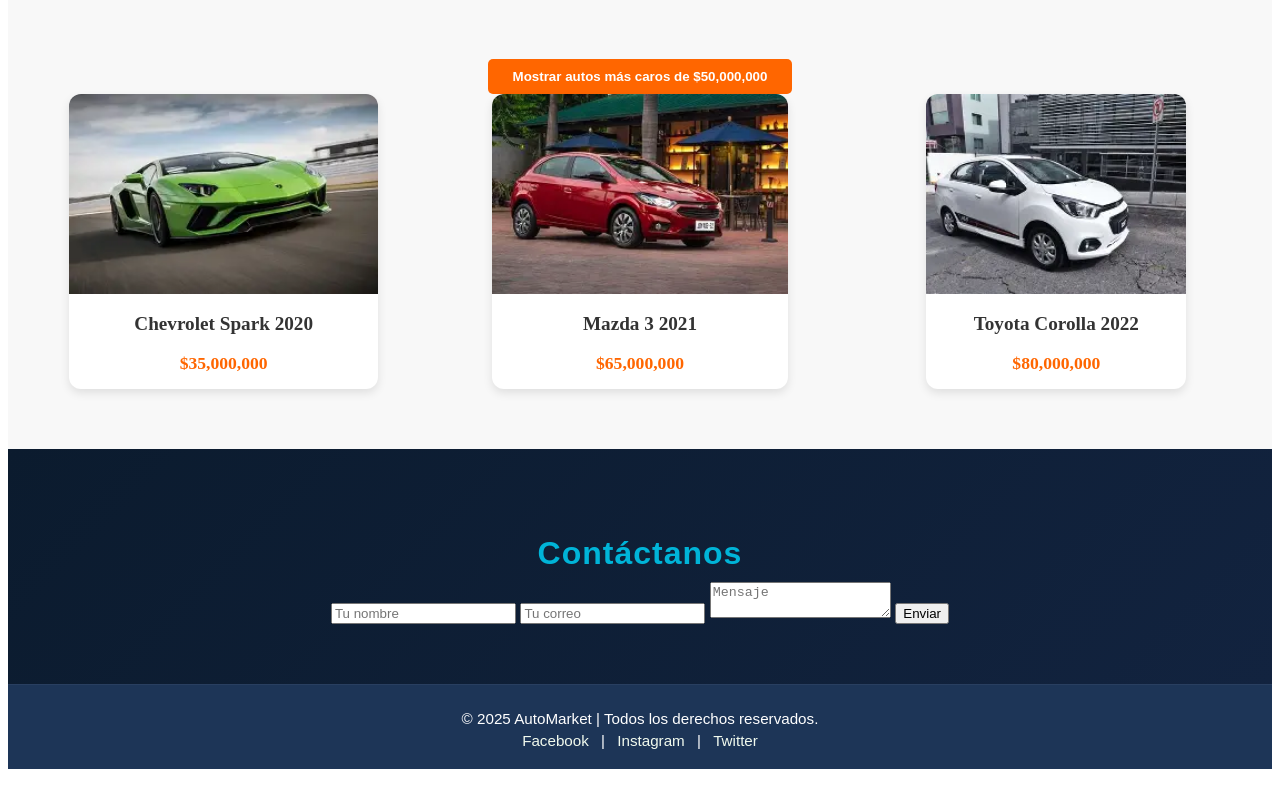
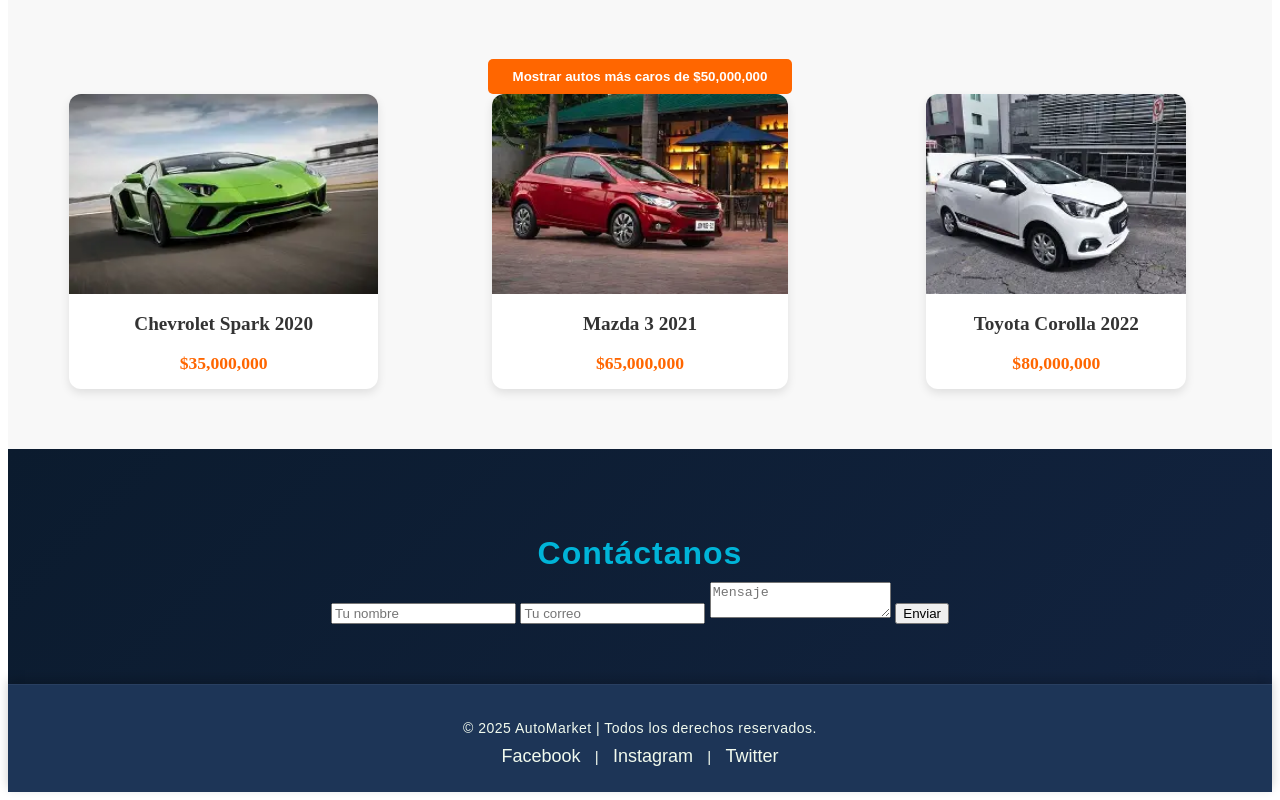
Before and after one commit to JRP-2006/Quiz-2, a plain HTML site: page index.html in a window 1280 px wide. Shown: the part 546-1346 px from the top of the page. Before the commit the page ends 1323 px from the top, so only its background shows below. Drawn offline with Linux system fonts and the light colour scheme.

Commit message:
agregando footer y estilo general

```diff
--- a/css/footer.css
+++ b/css/footer.css
@@ -1 +1,48 @@
-footer { background-color: #1d3557; color: white; text-align: center; padding: 20px 0; } .redes a { color: #f1faee; text-decoration: none; margin: 0 8px; } .redes a:hover { text-decoration: underline; }
+/* 🎨 Estilos del Footer */
+footer {
+  background-color: #1d3557;
+  color: #f1faee;
+  text-align: center;
+  padding: 25px 0;
+  font-family: 'Poppins', sans-serif;
+  box-shadow: 0 -4px 10px rgba(0, 0, 0, 0.2);
+}
+
+/* 📱 Ajuste del texto principal */
+footer p {
+  margin: 10px 0;
+  font-size: 14px;
+  letter-spacing: 0.5px;
+}
+
+/* 🔗 Enlaces de redes sociales */
+.redes {
+  margin-top: 10px;
+}
+
+.redes a {
+  color: #f1faee;
+  text-decoration: none;
+  margin: 0 10px;
+  font-size: 18px;
+  transition: color 0.3s ease, transform 0.3s ease;
+}
+
+.redes a:hover {
+  color: #e63946;
+  transform: scale(1.1);
+  text-decoration: underline;
+}
+
+/* 🔝 Botón Volver arriba */
+.volver-arriba {
+  display: inline-block;
+  margin-top: 15px;
+  padding: 8px 15px;
+  background-color: #457b9d;
+  color: #fff;
+  border-radius: 6px;
+  text-decoration: none;
+  font-weight: 600;
+  transition: background-color 0.3s ea
+}
```
